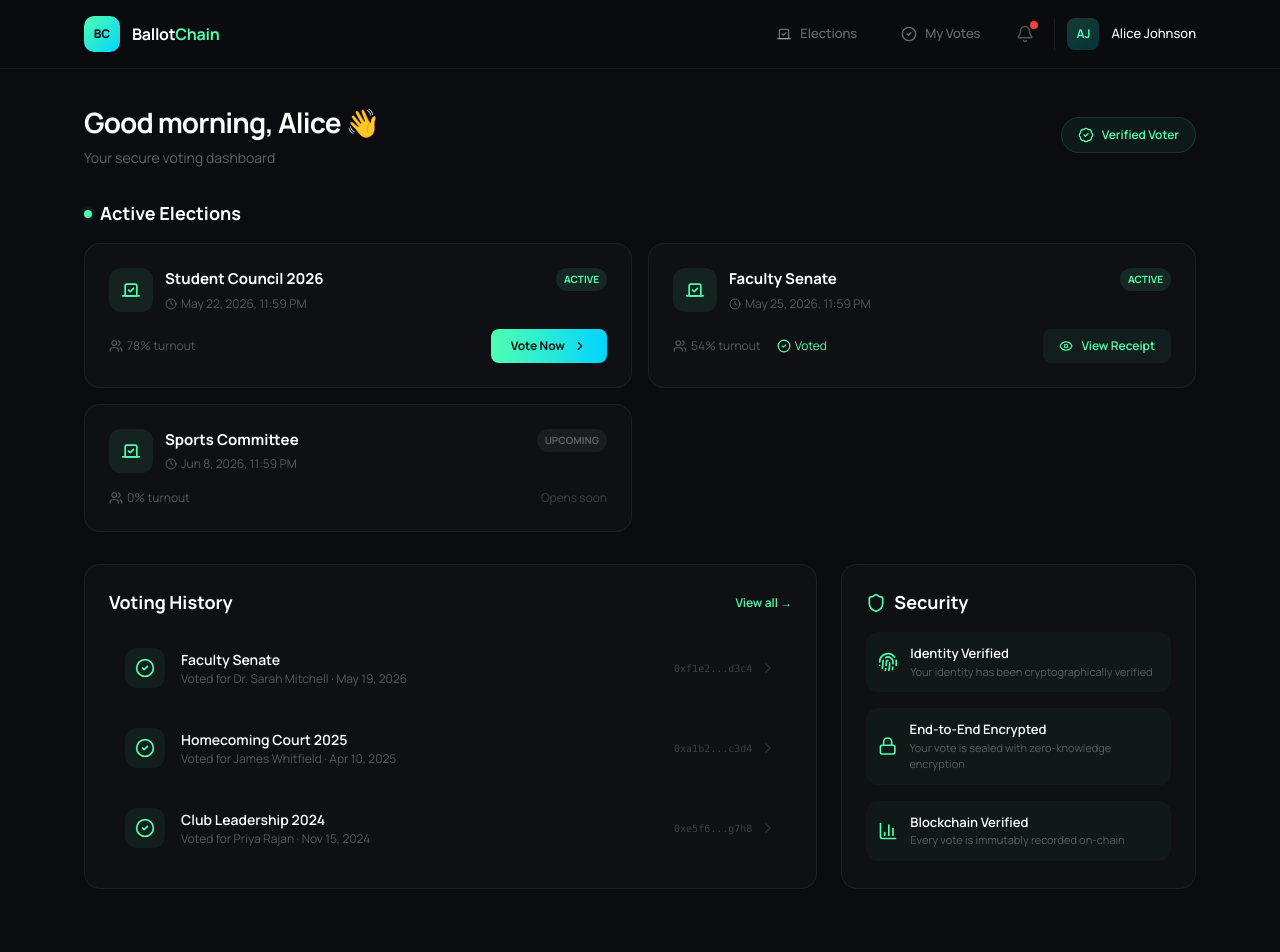
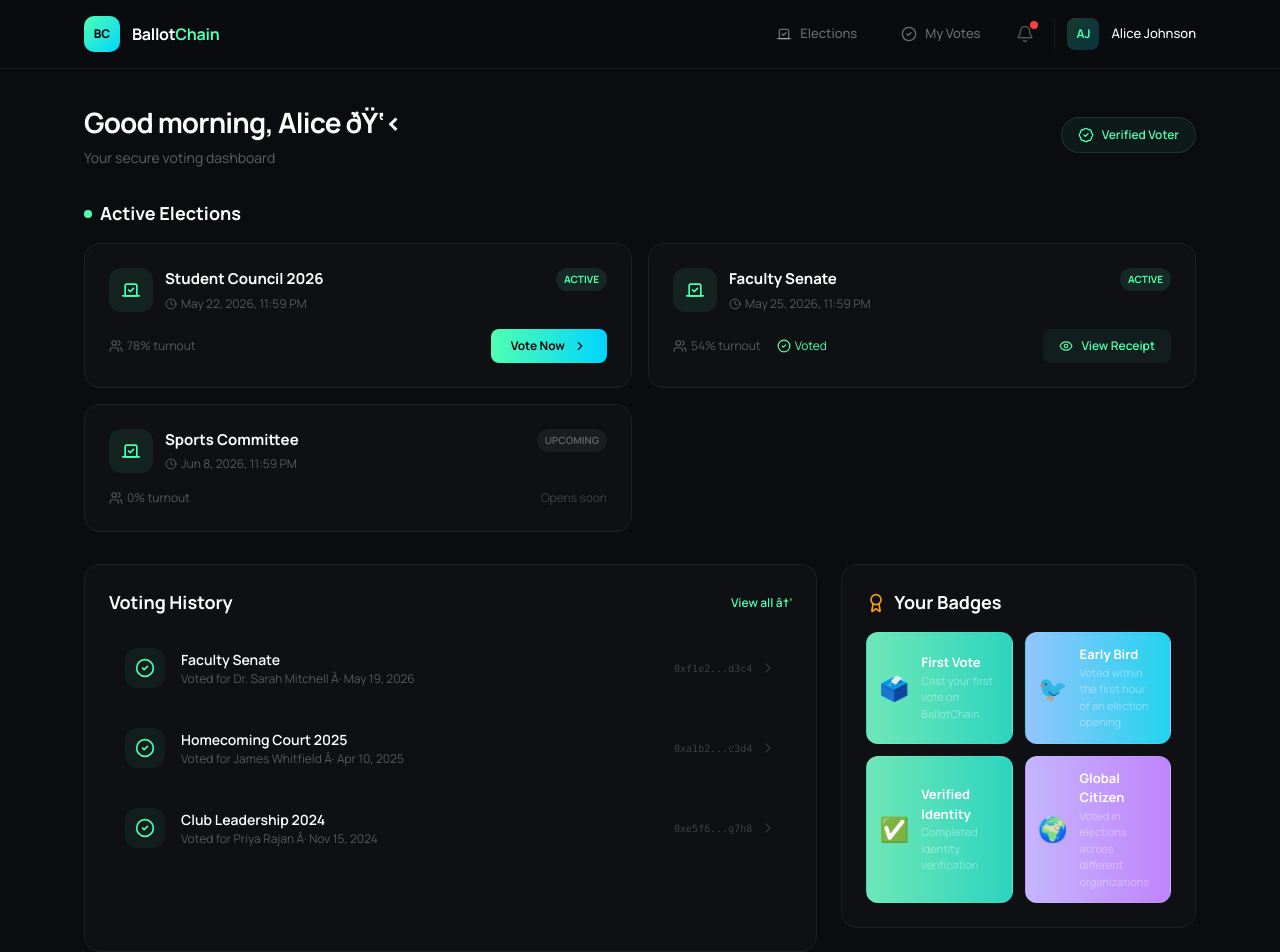
Before and after one commit to Donhafiz/ballotchain, a Next.js app: page /voter in a window 1280 px wide. Shown: the top 952 px of the page. Before the commit the page ends 921 px from the top, so only its background shows below. Built offline with nearby package versions, Linux system fonts and the light colour scheme.

Commit message:
v15: Voter badges integrated, dark/light theme toggle in navbar, ThemeProvider and LanguageProvider in layout

```diff
--- a/src/app/dashboard/admin/page.tsx
+++ b/src/app/dashboard/admin/page.tsx
@@ -2,7 +2,7 @@
 
 import { useState, useEffect } from "react";
 import { motion } from "framer-motion";
-import { Users, Vote, Shield, AlertTriangle, CheckCircle2, XCircle, Ban, RefreshCw, Sparkles, Eye } from "lucide-react";
+import { Users, Vote, Shield, AlertTriangle, CheckCircle2, XCircle, Ban, RefreshCw, Sparkles, Eye , Activity} from "lucide-react";
 
 export default function AdminPage() {
   const [mounted, setMounted] = useState(false);
--- a/src/app/dashboard/page.tsx
+++ b/src/app/dashboard/page.tsx
@@ -5,8 +5,9 @@ import Link from "next/link";
 import { motion } from "framer-motion";
 import {
   Vote, Users, TrendingUp, Activity, Plus, ArrowUp, ArrowRight,
-  Zap, Clock, Eye, Sparkles, ShieldCheck, BarChart3, Layers3
-, FileText } from "lucide-react";
+  Zap, Clock, Eye, Sparkles, ShieldCheck, BarChart3, Layers3,
+  FileText
+} from "lucide-react";
 
 export default function DashboardPage() {
   const [mounted, setMounted] = useState(false);
@@ -101,7 +102,7 @@ export default function DashboardPage() {
             <div className="absolute inset-0 bg-gradient-to-br from-emerald-400/[0.06] to-transparent opacity-0 transition-opacity duration-500 group-hover:opacity-100" />
             <div className="relative z-10">
               <div className="flex items-start justify-between mb-4">
-                <div className={`flex h-11 w-11 items-center justify-center rounded-2xl bg-gradient-to-br ${stat.gradient}`}>
+                <div className={`flex h-11 w-11 items-center justify-center rounded-2xl bg-gradient-to-br ${stat.gradient} bg-opacity-10`}>
                   <stat.icon className="w-5 h-5 text-white" />
                 </div>
                 <span className={`flex items-center gap-1 text-[11px] font-black px-2 py-1 rounded-full ${stat.live ? "bg-emerald-400/10 text-emerald-300" : "bg-emerald-400/10 text-emerald-300"}`}>
@@ -149,7 +150,7 @@ export default function DashboardPage() {
             {[{ title: "Student Council 2026", voters: 450, votes: 3847, turnout: 78, status: "Live" }, { title: "Faculty Senate", voters: 280, votes: 2190, turnout: 54, status: "Live" }, { title: "Sports Committee", voters: 120, votes: 0, turnout: 0, status: "Scheduled" }].map((e, i) => (
               <Link key={i} href={"/dashboard/elections/" + (i + 1)} className="flex items-center gap-4 p-3 rounded-xl hover:bg-white/[0.02] transition-all no-underline group">
                 <div className="w-10 h-10 rounded-xl bg-emerald-400/10 flex items-center justify-center shrink-0"><Vote className="w-5 h-5 text-emerald-300" /></div>
-                <div className="flex-1 min-w-0"><div className="text-[13px] font-bold text-white truncate">{e.title}</div><div className="text-[11px] text-white/25 mt-[2px]">{e.voters} voters ÃƒÆ’Ã†â€™Ãƒâ€ Ã¢â‚¬â„¢ÃƒÆ’Ã‚Â¢ÃƒÂ¢Ã¢â‚¬Å¡Ã‚Â¬Ãƒâ€¦Ã‚Â¡ÃƒÆ’Ã†â€™ÃƒÂ¢Ã¢â€šÂ¬Ã…Â¡ÃƒÆ’Ã¢â‚¬Å¡Ãƒâ€šÃ‚Â· {e.votes} votes</div>
+                <div className="flex-1 min-w-0"><div className="text-[13px] font-bold text-white truncate">{e.title}</div><div className="text-[11px] text-white/25 mt-[2px]">{e.voters} voters · {e.votes} votes</div>
                   {e.turnout > 0 && <div className="mt-2 flex items-center gap-2"><div className="flex-1 h-[4px] bg-white/5 rounded-full overflow-hidden"><div className="h-full bg-gradient-to-r from-emerald-300 to-cyan-300 rounded-full" style={{ width: e.turnout + "%" }} /></div><span className="text-[10px] font-bold text-white/25">{e.turnout}%</span></div>}
                 </div>
                 <span className={"text-[10px] font-black px-2 py-1 rounded-full uppercase " + (e.status === "Live" ? "bg-emerald-400/10 text-emerald-300" : "bg-amber-400/10 text-amber-300")}>{e.status}</span>
--- a/src/app/layout.tsx
+++ b/src/app/layout.tsx
@@ -1,4 +1,6 @@
 import "./globals.css";
+import { ThemeProvider } from "@/lib/theme/ThemeContext";
+import { LanguageProvider } from "@/lib/i18n/LanguageContext";
 
 export default function RootLayout({ children }: { children: React.ReactNode }) {
   return (
@@ -8,9 +10,13 @@ export default function RootLayout({ children }: { children: React.ReactNode })
         <link rel="preconnect" href="https://fonts.gstatic.com" crossOrigin="anonymous" />
         <link href="https://fonts.googleapis.com/css2?family=Instrument+Serif:ital@0;1&family=Manrope:wght@300;400;500;600;700;800&family=Syne:wght@600;700;800&display=swap" rel="stylesheet" />
       </head>
-      <body className="bg-[#0b0c0f] text-white overflow-x-hidden" style={{ fontFamily: "'Manrope', system-ui, sans-serif" }}>
-        {children}
-      </body>
+      <ThemeProvider>
+        <LanguageProvider>
+          <body className="bg-[#0b0c0f] text-white overflow-x-hidden" style={{ fontFamily: "'Manrope', system-ui, sans-serif" }}>
+            {children}
+          </body>
+        </LanguageProvider>
+      </ThemeProvider>
     </html>
   );
 }
--- a/src/app/voter/page.tsx
+++ b/src/app/voter/page.tsx
@@ -2,11 +2,12 @@
 
 import { useState, useEffect } from "react";
 import Link from "next/link";
+import { getEarnedBadges, getBadgeColor, type VoterStats } from "@/lib/gamification/badges";
 import {
   Vote, Clock, CheckCircle2, Eye, ChevronRight, Shield,
   BarChart3, Calendar, Users, Bell, LogOut, User, Home,
   Fingerprint, Lock, BadgeCheck
-} from "lucide-react";
+, Award, Medal} from "lucide-react";
 
 export default function VoterDashboard() {
   const [mounted, setMounted] = useState(false);
@@ -74,7 +75,7 @@ export default function VoterDashboard() {
         {/* Welcome */}
         <div className="flex items-center justify-between">
           <div>
-            <h1 className="text-[28px] font-bold text-white tracking-[-0.03em]">{greeting}, {voter.name.split(" ")[0]} 👋</h1>
+            <h1 className="text-[28px] font-bold text-white tracking-[-0.03em]">{greeting}, {voter.name.split(" ")[0]} ðŸ‘‹</h1>
             <p className="text-[14px] text-[rgba(255,255,255,0.35)] mt-1">Your secure voting dashboard</p>
           </div>
           <div className="flex items-center gap-2 px-4 py-2 rounded-full bg-[rgba(79,255,176,0.06)] border border-[rgba(79,255,176,0.12)]">
@@ -135,7 +136,7 @@ export default function VoterDashboard() {
           <div className="lg:col-span-2 bg-[rgba(255,255,255,0.02)] border border-[rgba(255,255,255,0.06)] rounded-2xl p-6">
             <div className="flex items-center justify-between mb-4">
               <h2 className="text-[18px] font-bold text-white">Voting History</h2>
-              <Link href="/voter/my-votes" className="text-[12px] font-semibold text-[#4fffb0] hover:underline no-underline">View all →</Link>
+              <Link href="/voter/my-votes" className="text-[12px] font-semibold text-[#4fffb0] hover:underline no-underline">View all â†’</Link>
             </div>
             <div className="space-y-2">
               {votingHistory.map((vote) => (
@@ -145,7 +146,7 @@ export default function VoterDashboard() {
                   </div>
                   <div className="flex-1 min-w-0">
                     <div className="text-[14px] font-semibold text-white">{vote.election}</div>
-                    <div className="text-[12px] text-[rgba(255,255,255,0.3)]">Voted for {vote.candidate} · {vote.date}</div>
+                    <div className="text-[12px] text-[rgba(255,255,255,0.3)]">Voted for {vote.candidate} Â· {vote.date}</div>
                   </div>
                   <div className="flex items-center gap-2">
                     <span className="text-[10px] font-mono text-[rgba(255,255,255,0.2)] hidden sm:block">{vote.receipt}</span>
@@ -154,7 +155,39 @@ export default function VoterDashboard() {
                 </Link>
               ))}
             </div>
+          </div>{/* Badges Section */}
+          <div className="bg-[rgba(255,255,255,0.02)] border border-[rgba(255,255,255,0.06)] rounded-2xl p-6 mb-6">
+            <h2 className="text-[18px] font-bold text-white mb-4 flex items-center gap-2">
+              <Award className="w-5 h-5 text-[#f59e0b]" /> Your Badges
+            </h2>
+            <div className="grid grid-cols-2 gap-3">
+              {getEarnedBadges({
+                totalVotes: votingHistory.length,
+                consecutiveVotes: 2,
+                verifiedCount: 1,
+                earlyVoter: true,
+                crossElectionVoter: true,
+              }).map((badge) => (
+                <div key={badge.id} className={`flex items-center gap-3 p-3 rounded-xl bg-gradient-to-r ${getBadgeColor(badge.rarity)} bg-opacity-5 border border-white/5`}>
+                  <span className="text-2xl">{badge.icon}</span>
+                  <div>
+                    <div className="text-[13px] font-bold text-white">{badge.name}</div>
+                    <div className="text-[11px] text-white/40">{badge.description}</div>
+                  </div>
+                </div>
+              ))}
+              {getEarnedBadges({
+                totalVotes: votingHistory.length,
+                consecutiveVotes: 2,
+                verifiedCount: 1,
+                earlyVoter: true,
+                crossElectionVoter: true,
+              }).length === 0 && (
+                <p className="text-[13px] text-white/30 col-span-2 text-center py-4">Vote in elections to earn badges!</p>
+              )}
+            </div>
           </div>
+
 
           {/* Security Card */}
           <div className="bg-[rgba(255,255,255,0.02)] border border-[rgba(255,255,255,0.06)] rounded-2xl p-6">
--- a/src/components/layout/Navbar.tsx
+++ b/src/components/layout/Navbar.tsx
@@ -1,10 +1,11 @@
 "use client";
 
 import { useEffect, useState, useRef } from "react";
+import { useTheme } from "@/lib/theme/ThemeContext";
 import Link from "next/link";
 import { motion, AnimatePresence } from "framer-motion";
 import {
-  Menu, X, Vote, ChevronRight, Sparkles, Orbit, ShieldCheck, Eye, BookOpen,
+  Menu, X, Vote, ChevronRight, Sparkles, Orbit, ShieldCheck, Eye, BookOpen, Sun, Moon,
 } from "lucide-react";
 
 const navLinks = [
@@ -25,7 +26,9 @@ const itemVariants = {
   visible: { opacity: 1, y: 0 },
 };
 
+
 export default function Navbar() {
+  const { theme, toggleTheme } = useTheme();
   const [mobileOpen, setMobileOpen] = useState(false);
   const [scrolled, setScrolled] = useState(false);
   const [hidden, setHidden] = useState(false);
@@ -101,7 +104,10 @@ export default function Navbar() {
             </Link>
           </div>
 
-          <button onClick={() => setMobileOpen(!mobileOpen)} className="relative z-[140] flex h-12 w-12 items-center justify-center rounded-2xl border border-white/10 bg-white/[0.03] text-white backdrop-blur-2xl transition-all duration-300 hover:border-white/20 lg:hidden" aria-label="Toggle Menu">
+                      <button onClick={toggleTheme} className="relative z-[140] flex h-12 w-12 items-center justify-center rounded-2xl border border-white/10 bg-white/[0.03] text-white/60 backdrop-blur-2xl transition-all duration-300 hover:border-white/20 hover:text-white mr-2 lg:mr-0 lg:ml-2" aria-label="Toggle theme">
+              {theme === "dark" ? <Sun className="h-5 w-5" /> : <Moon className="h-5 w-5" />}
+            </button>
+          <button onClick={toggleTheme} className="relative z-[140] flex h-12 w-12 items-center justify-center rounded-2xl border border-white/10 bg-white/[0.03] text-white/60 backdrop-blur-2xl transition-all duration-300 hover:border-white/20 hover:text-white mr-1 lg:ml-2" aria-label="Toggle theme">{theme === "dark" ? <Sun className="h-5 w-5" /> : <Moon className="h-5 w-5" />}</button>`n          <button onClick={toggleTheme} className="relative z-[140] flex h-12 w-12 items-center justify-center rounded-2xl border border-white/10 bg-white/[0.03] text-white/60 backdrop-blur-2xl transition-all duration-300 hover:border-white/20 hover:text-white mr-1 lg:ml-2" aria-label="Toggle theme">{theme === "dark" ? <Sun className="h-5 w-5" /> : <Moon className="h-5 w-5" />}</button>`n          <button onClick={() => setMobileOpen(!mobileOpen)} className="relative z-[140] flex h-12 w-12 items-center justify-center rounded-2xl border border-white/10 bg-white/[0.03] text-white backdrop-blur-2xl transition-all duration-300 hover:border-white/20 lg:hidden" aria-label="Toggle Menu">
             <AnimatePresence mode="wait">
               {mobileOpen ? <motion.div key="close" initial={{ opacity: 0, rotate: -90 }} animate={{ opacity: 1, rotate: 0 }} exit={{ opacity: 0, rotate: 90 }} transition={{ duration: 0.2 }}><X className="h-5 w-5" /></motion.div>
                : <motion.div key="menu" initial={{ opacity: 0, rotate: 90 }} animate={{ opacity: 1, rotate: 0 }} exit={{ opacity: 0, rotate: -90 }} transition={{ duration: 0.2 }}><Menu className="h-5 w-5" /></motion.div>}
```
Also changed, not shown: src/app/tv/page.tsx (+4 -3 lines).
